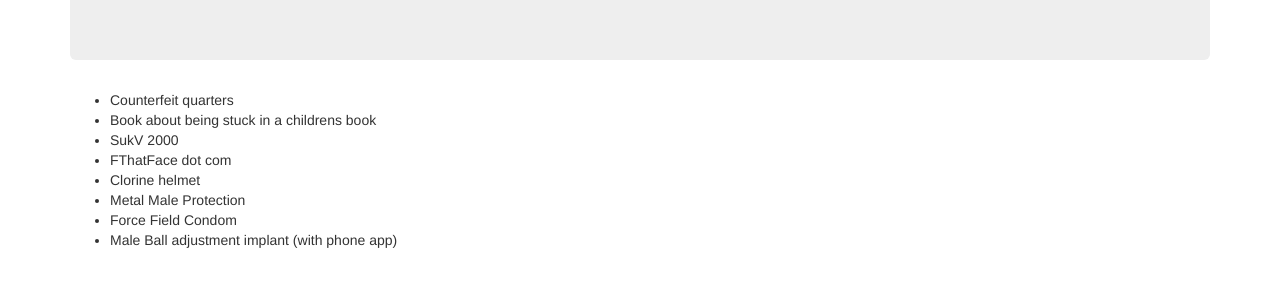
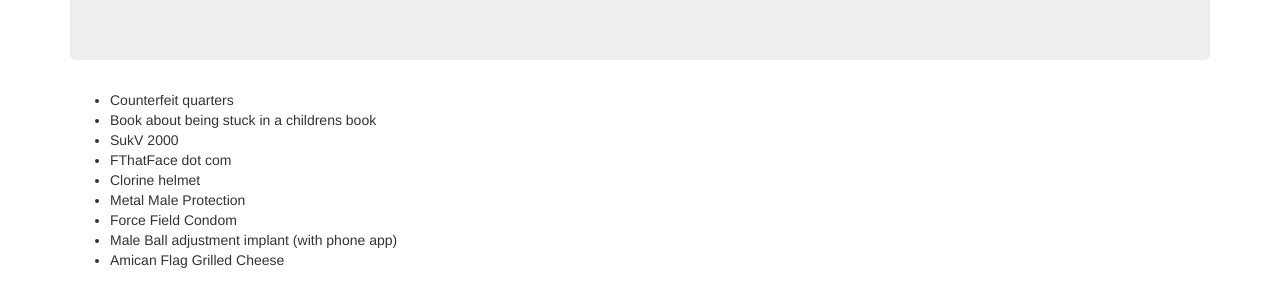
Before and after one commit to jeffbean/worstdeas-web, a plain HTML site: page web/index.html in a window 1280 px wide. Shown: the part 216-522 px from the top of the page. Drawn offline with Linux system fonts and the light colour scheme.

Commit message:
add grilled cheese

```diff
--- a/web/index.html
+++ b/web/index.html
@@ -46,6 +46,7 @@
 	    <li>Metal Male Protection</li>
 	    <li>Force Field Condom</li>
 	    <li>Male Ball adjustment implant (with phone app)</li>
+	    <li>Amican Flag Grilled Cheese</li>
 	</ul>
     </p>
 </div>
```
